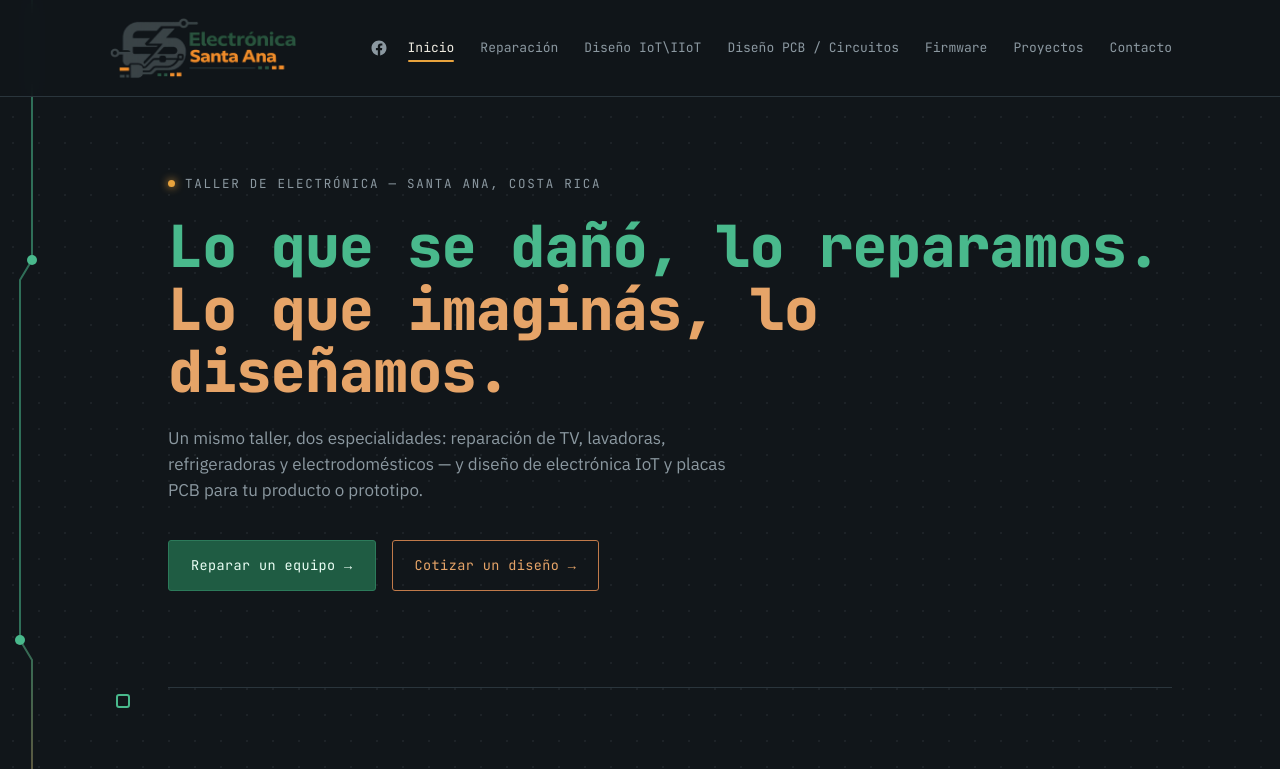
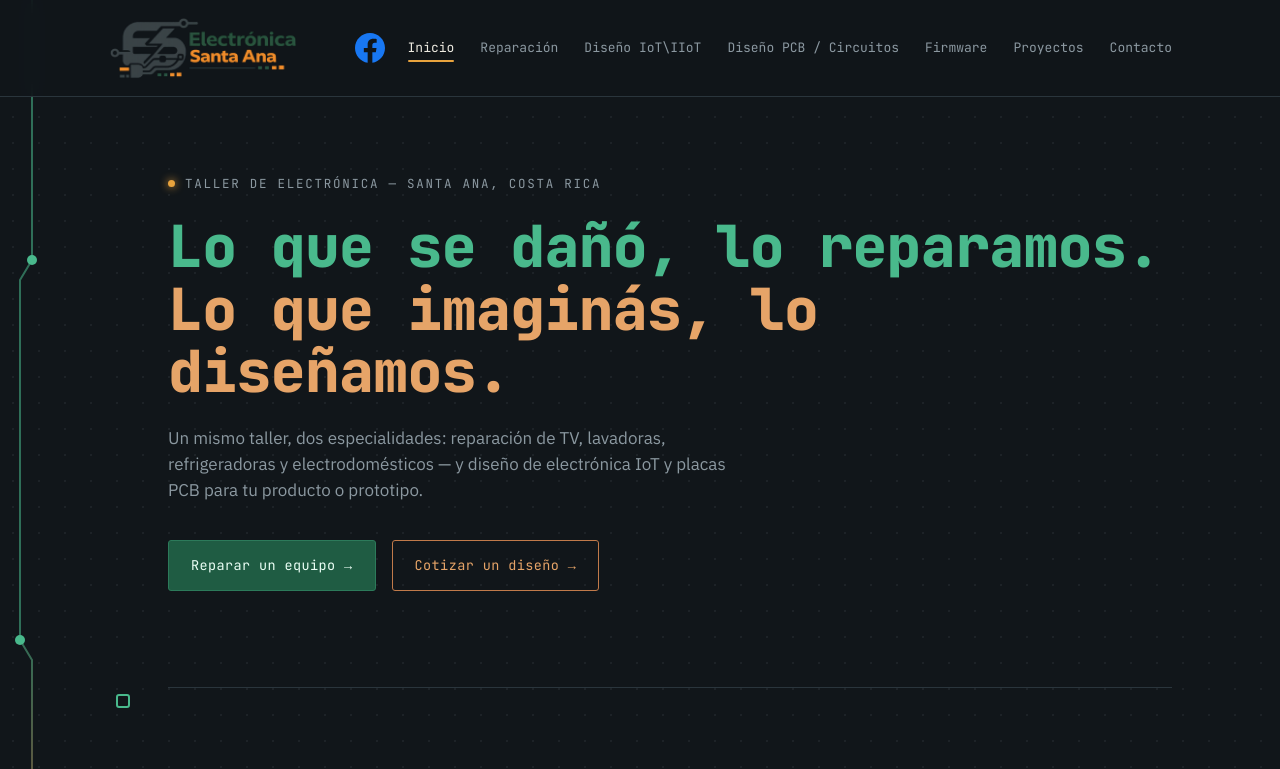
Before and after one commit to khessels/saelectronica, a plain HTML site: page index.html in a window 1280 px wide. Shown: the top 769 px of the page. Drawn offline with Linux system fonts and the light colour scheme.

Commit message:
improve social media links

```diff
--- a/footer.js
+++ b/footer.js
@@ -11,7 +11,7 @@
       '</span>' +
       '<span class="footer-right">' +
         '<a class="social-link" href="https://www.facebook.com/crelectronicasa" target="_blank" rel="noopener" aria-label="Facebook de Electrónica Santa Ana">' +
-          '<svg viewBox="0 0 24 24" fill="currentColor" aria-hidden="true"><path d="M22 12c0-5.523-4.477-10-10-10S2 6.477 2 12c0 4.991 3.657 9.128 8.438 9.878v-6.987h-2.54V12h2.54V9.797c0-2.506 1.492-3.89 3.777-3.89 1.094 0 2.238.195 2.238.195v2.46h-1.26c-1.243 0-1.63.771-1.63 1.562V12h2.773l-.443 2.891h-2.33v6.987C18.343 21.128 22 16.991 22 12z"/></svg>' +
+          '<svg viewBox="0 0 24 24" fill="#1877F2" aria-hidden="true"><path d="M22 12c0-5.523-4.477-10-10-10S2 6.477 2 12c0 4.991 3.657 9.128 8.438 9.878v-6.987h-2.54V12h2.54V9.797c0-2.506 1.492-3.89 3.777-3.89 1.094 0 2.238.195 2.238.195v2.46h-1.26c-1.243 0-1.63.771-1.63 1.562V12h2.773l-.443 2.891h-2.33v6.987C18.343 21.128 22 16.991 22 12z"/></svg>' +
         '</a>' +
         'Santa Ana, Costa Rica' +
       '</span>' +
--- a/nav.js
+++ b/nav.js
@@ -26,7 +26,7 @@
 
   var facebookIcon =
     '<a class="social-link" href="https://www.facebook.com/crelectronicasa" target="_blank" rel="noopener" aria-label="Facebook de Electr\u00F3nica Santa Ana">' +
-      '<svg viewBox="0 0 24 24" fill="currentColor" aria-hidden="true"><path d="M22 12c0-5.523-4.477-10-10-10S2 6.477 2 12c0 4.991 3.657 9.128 8.438 9.878v-6.987h-2.54V12h2.54V9.797c0-2.506 1.492-3.89 3.777-3.89 1.094 0 2.238.195 2.238.195v2.46h-1.26c-1.243 0-1.63.771-1.63 1.562V12h2.773l-.443 2.891h-2.33v6.987C18.343 21.128 22 16.991 22 12z"/></svg>' +
+      '<svg viewBox="0 0 24 24" fill="#1877F2" aria-hidden="true"><path d="M22 12c0-5.523-4.477-10-10-10S2 6.477 2 12c0 4.991 3.657 9.128 8.438 9.878v-6.987h-2.54V12h2.54V9.797c0-2.506 1.492-3.89 3.777-3.89 1.094 0 2.238.195 2.238.195v2.46h-1.26c-1.243 0-1.63.771-1.63 1.562V12h2.773l-.443 2.891h-2.33v6.987C18.343 21.128 22 16.991 22 12z"/></svg>' +
     '</a>';
 
   var html =
--- a/site-shared.css
+++ b/site-shared.css
@@ -55,8 +55,8 @@ nav.wrap {
   outline-offset: 3px;
 }
 .social-link svg {
-  width: 18px;
-  height: 18px;
+  width: 36px;
+  height: 36px;
   display: block;
 }
 
```
Also changed, not shown: 12 other files.
